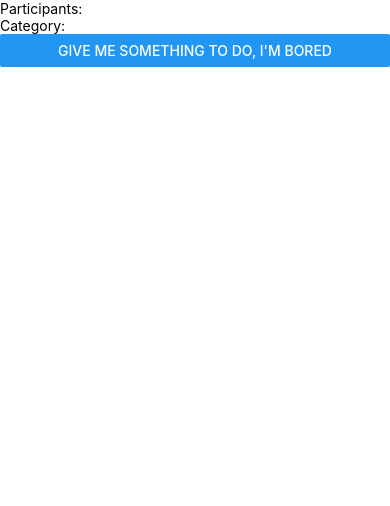
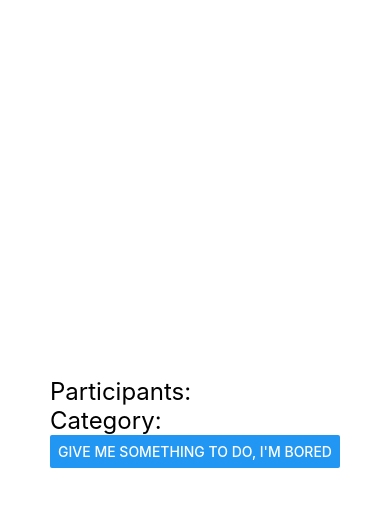
Before and after one commit to jtcaovan/bored, a React Native app: screen / in a window 390 px wide. Shown: the top 506 px of the page. Built offline with nearby package versions, Linux system fonts and the light colour scheme.

Commit message:
Basic styling adjustments

```diff
--- a/App.tsx
+++ b/App.tsx
@@ -18,16 +18,18 @@ export default function App() {
   }
 
   return (
-    <SafeAreaView>
-        <Text>{activity}</Text>
-        <Text>Participants: {participants}</Text>
-        <Text>Category: {category}</Text>
+    <SafeAreaView style={styles.container}>
+      <View>
+        <Text style={{fontSize: 32}}>{activity}</Text>
+        <Text style={{fontSize: 24}}>Participants: {participants}</Text>
+        <Text style={{fontSize: 24}}>Category: {category}</Text>
           <Button
             title="Give me something to do, I'm bored"
             onPress={() => {
               getActivity()
             }}
           />
+      </View>
     </SafeAreaView>
   );
 }
@@ -39,4 +41,7 @@ const styles = StyleSheet.create({
     alignItems: 'center',
     justifyContent: 'center',
   },
+  items: {
+    fontSize:20,
+  }
 });
```
